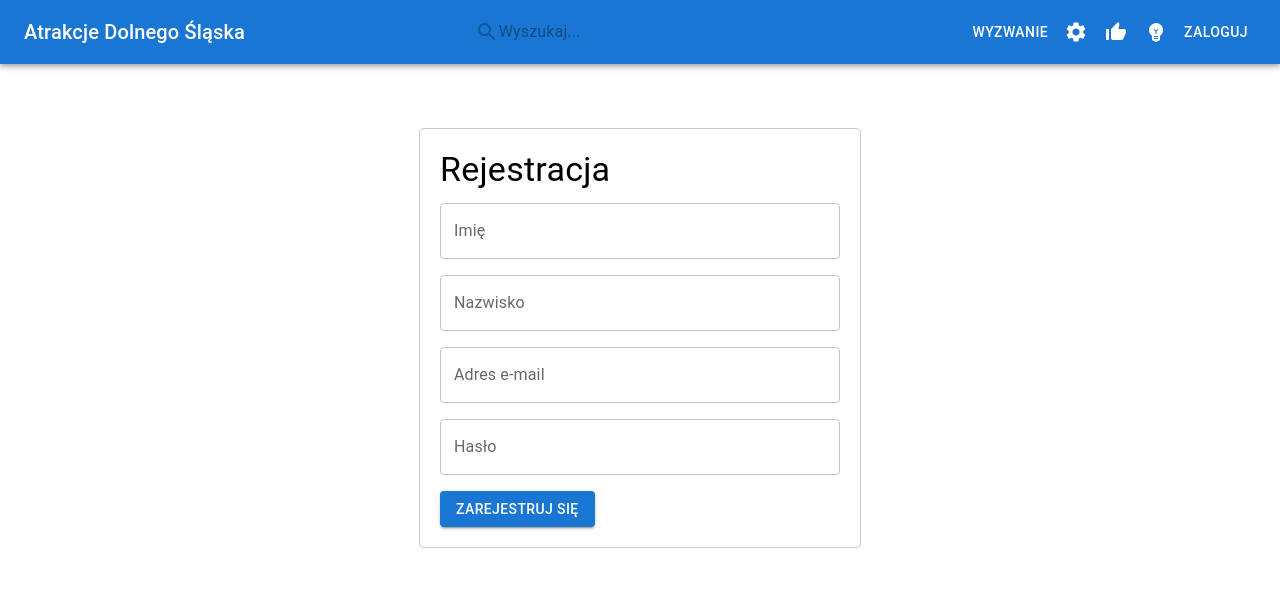
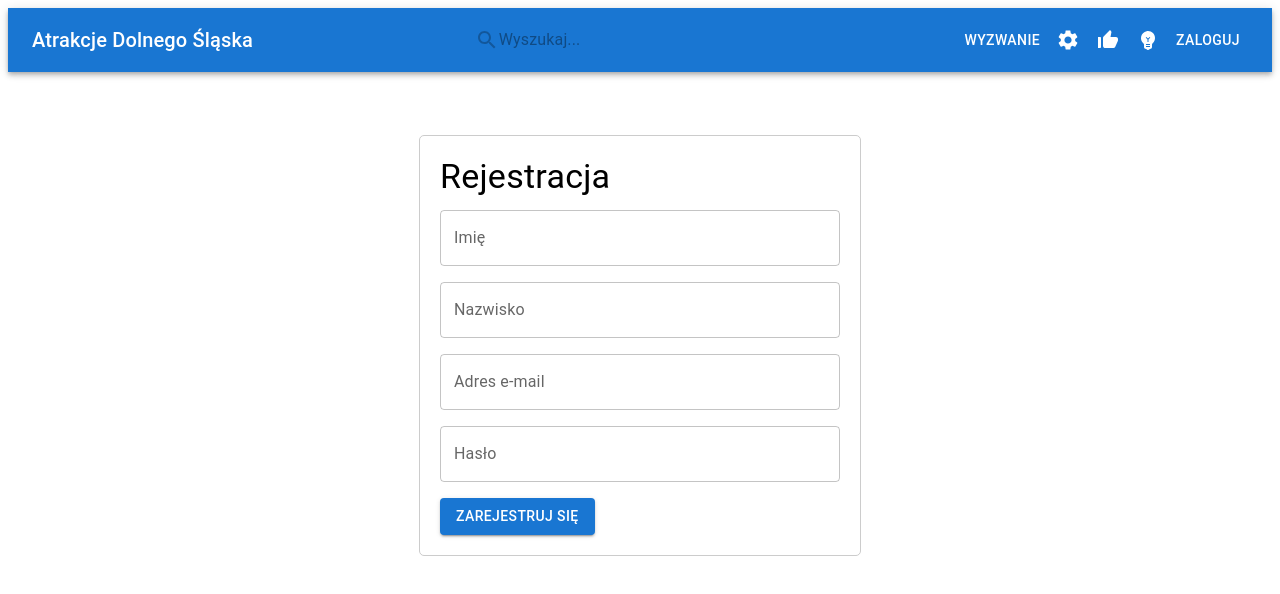
Before and after one commit to deepFlow7/Attractions-of-Lower-Silesia, a React (Vite) app in the folder client/: page /signup in a window 1280 px wide. Shown: the top 594 px of the page. Built offline with nearby package versions, Linux system fonts and the light colour scheme.

Commit message:
Remove css

```diff
--- a/client/src/Components/Navbar.css
+++ /dev/null
@@ -1,3 +0,0 @@
-.navbar{
-    margin-bottom:20px;
-}
--- a/client/src/index.css
+++ /dev/null
@@ -1,13 +0,0 @@
-body {
-  margin: 0;
-  font-family: -apple-system, BlinkMacSystemFont, 'Segoe UI', 'Roboto', 'Oxygen',
-    'Ubuntu', 'Cantarell', 'Fira Sans', 'Droid Sans', 'Helvetica Neue',
-    sans-serif;
-  -webkit-font-smoothing: antialiased;
-  -moz-osx-font-smoothing: grayscale;
-}
-
-code {
-  font-family: source-code-pro, Menlo, Monaco, Consolas, 'Courier New',
-    monospace;
-}
--- a/client/src/index.tsx
+++ b/client/src/index.tsx
@@ -1,7 +1,6 @@
 import React from 'react';
 import ReactDOM from 'react-dom/client';
 import {createBrowserRouter, RouterProvider} from 'react-router-dom';
-import './index.css';
 import Navbar from './Components/Navbar';
 import Home from './Components/Home';
 import Attraction from "./Components/Attraction";
```
